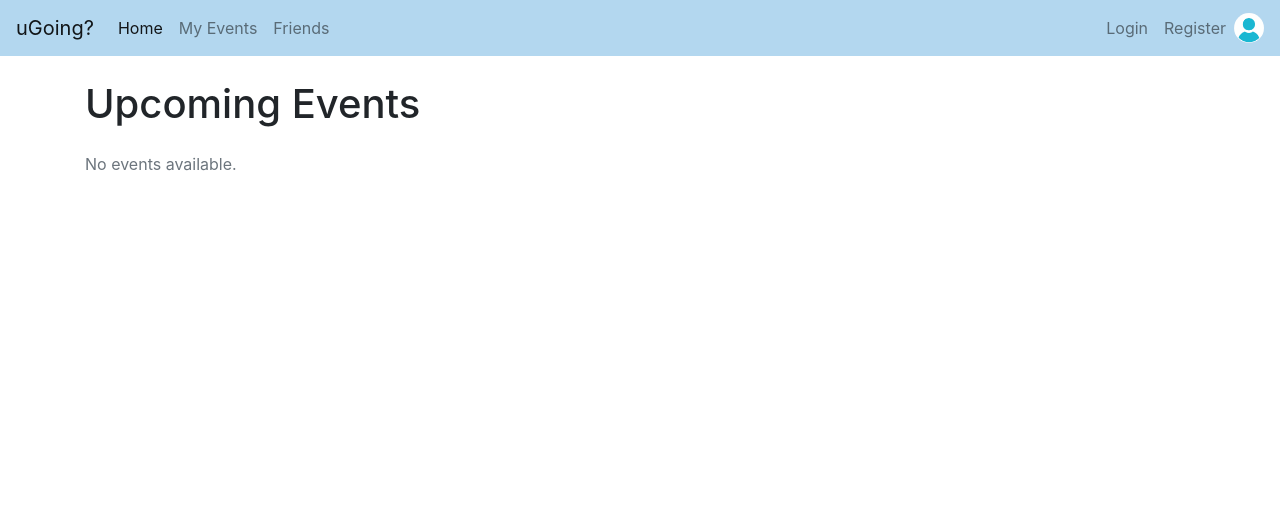
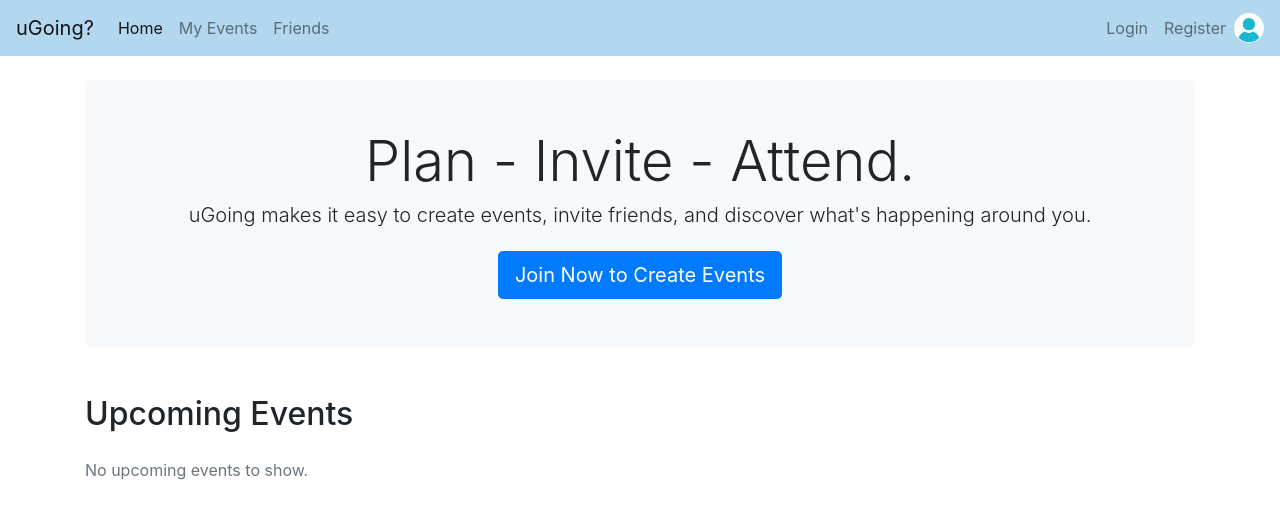
Before and after one commit to Fru1tt/ArrangementApp, a Django app: page / in a window 1280 px wide. Shown: the top 519 px of the page. Run offline with Django 5.2, Linux system fonts and the light colour scheme; some libraries are stand-ins or nearby versions.

Commit message:
created new home page, with event creation feature. added login redirect for home and friends page when not logged in. fixed miner changes for status buttons

```diff
--- a/ProjectX/ETA/templates/ETA/base.html
+++ b/ProjectX/ETA/templates/ETA/base.html
@@ -27,6 +27,8 @@
                 </li>
                 <li class="nav-item">
                     <a class="nav-link" href="{% url 'friend_page' %}">Friends</a>
+
+
                 </li>
             </ul>
             <!-- Right side authentication links -->
--- /dev/null
+++ b/ProjectX/ETA/templates/ETA/home.html
@@ -0,0 +1,64 @@
+{% extends "ETA/base.html" %}
+{% load static %}
+
+{% block title %}Welcome | uGoing{% endblock %}
+
+{% block content %}
+<!-- Hero Section -->
+<div class="jumbotron text-center bg-light py-5 mb-5">
+  <h1 class="display-4">Plan - Invite - Attend.</h1>
+  <h4 class="lead">uGoing makes it easy to create events, invite friends, and discover what's happening around you.</h4>
+  {% if user.is_authenticated %}
+  <a href="{% url 'create_event' %}" class="btn btn-primary btn-lg mt-3">Create Your First Event</a>
+{% else %}
+  <a href="{% url 'register' %}" class="btn btn-primary btn-lg mt-3">Join Now to Create Events</a>
+{% endif %}
+
+</div>
+
+<!-- Upcoming Events Section -->
+<h2 class="mb-4">Upcoming Events</h2>
+<div class="row">
+  {% for item in events_with_attendance %}
+    {% with event=item.event attendance=item.attendance %}
+    <div class="col-md-4 mb-4">
+      <div class="card h-100">
+        {% if event.image %}
+          <img src="{{ event.image.url }}" class="card-img-top" alt="{{ event.title }}">
+        {% else %}
+          <img src="https://via.placeholder.com/600x300?text=No+Image" class="card-img-top" alt="No image">
+        {% endif %}
+        <div class="card-body d-flex flex-column">
+          <h5 class="card-title">{{ event.title }}</h5>
+          <p class="card-text">{{ event.description|truncatewords:15 }}</p>
+          <p class="text-muted">
+            <small>{{ event.start_date|date:"M d, H:i" }} - {{ event.end_date|date:"M d, H:i" }}</small>
+          </p>
+          <div class="mt-auto">
+            <a href="{% url 'event_detail' event.id %}" class="btn btn-outline-primary btn-sm">View Details</a>
+          </div>
+        </div>
+        <div class="card-footer">
+            {% if attendance %}
+            {% if attendance.status == "going" %}
+              <span class="badge badge-success">Going</span>
+            {% elif attendance.status == "can go" %}
+              <span class="badge badge-warning">Can Go</span>
+            {% elif attendance.status == "not going" %}
+              <span class="badge badge-danger">Not Going</span>
+            {% endif %}
+          {% else %}
+            <span class="badge badge-secondary">No Response</span>
+          {% endif %}
+
+        </div>
+      </div>
+    </div>
+    {% endwith %}
+  {% empty %}
+    <div class="col-12">
+      <p class="text-muted">No upcoming events to show.</p>
+    </div>
+  {% endfor %}
+</div>
+{% endblock %}
--- a/ProjectX/ETA/urls.py
+++ b/ProjectX/ETA/urls.py
@@ -26,4 +26,6 @@ urlpatterns = [
     path('notification/<int:notif_id>/', views.view_notification, name='view_notification'),
 
 
+
+
 ]
--- a/ProjectX/ETA/views.py
+++ b/ProjectX/ETA/views.py
@@ -23,7 +23,8 @@ def event_list(request):
         context = {'events_with_attendance': events_with_attendance}
     else:
         context = {'events': events}
-    return render(request, 'ETA/event_list.html', context)
+    return render(request, 'ETA/home.html', context)
+
 
 def register(request):
     if request.method == 'POST':
@@ -112,22 +113,17 @@ def event_edit(request, event_id):
     return render(request, 'ETA/event_edit.html', {'form': form, 'event': event})
 
 #-----------------------------Friend Search----------------------#
-from django.contrib.auth import get_user_model
+def friend_page(request):
+    if not request.user.is_authenticated:
+         messages.warning(request, "You have to log in to use this feature.")
+         return redirect('login')
 
-User = get_user_model()
-
-@login_required
-def friend_page(request):
     query = request.GET.get('q', '')
     results = []
     if query:
-        # Filter users by username (case-insensitive), excluding the current user.
         results = User.objects.filter(username__icontains=query).exclude(id=request.user.id)
 
-    # Get incoming friend requests for the current user.
     friend_requests = request.user.friend_requests_received.all()
-
-    # Get current friends from the user's profile.
     current_friends = request.user.profile.friends.all()
 
     context = {
@@ -137,6 +133,7 @@ def friend_page(request):
         'current_friends': current_friends,
     }
     return render(request, 'ETA/friend_page.html', context)
+
 
 #-----------------------------Friend request----------------------#
 from .models import FriendRequest
```
Also changed, not shown: ProjectX/ETA/templates/ETA/event_detail.html (+4 -4 lines).
